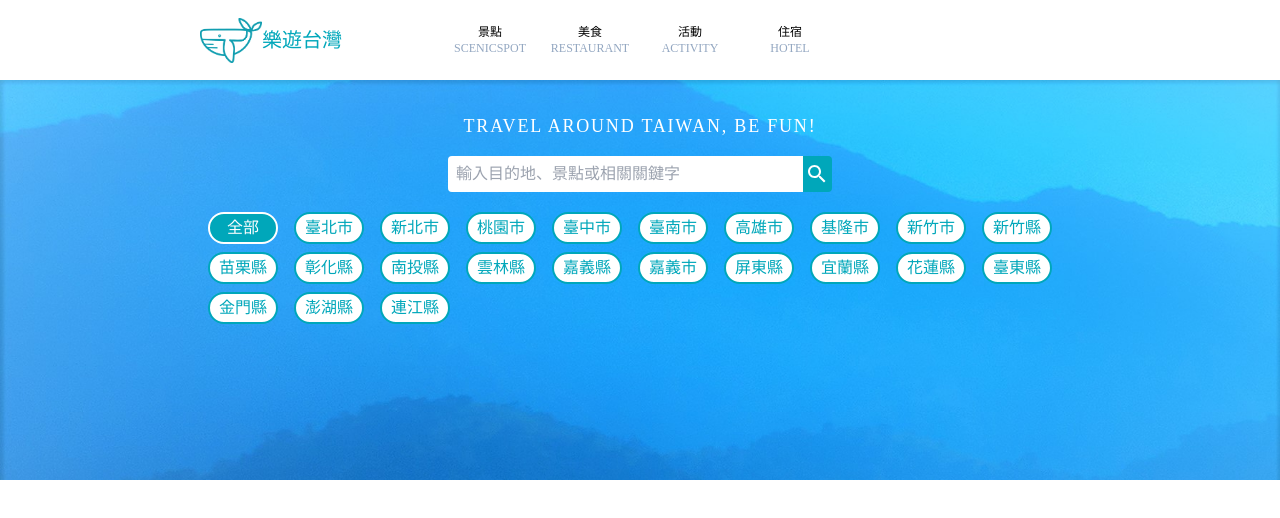
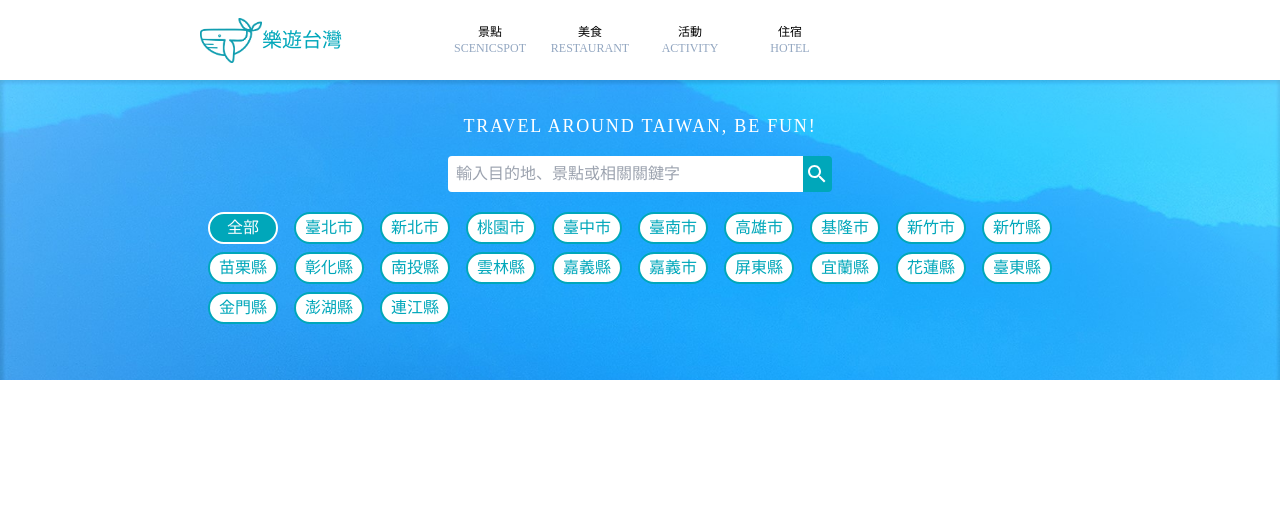
Before and after one commit to Zhima-Mochi/taiwan-tourism-web, a React (Create React App) app: page / in a window 1280 px wide. Shown: the top 518 px of the page. Built offline with nearby package versions, Linux system fonts and the light colour scheme; a web font is replaced by a local one.

Commit message:
fix very small device banner

```diff
--- a/src/assets/styles/_main.scss
+++ b/src/assets/styles/_main.scss
@@ -76,12 +76,16 @@
 
 .banner {
     background-image: url('../img/banner.jpeg');
-    height: 250px;
+    height: 300px;
     background-size: cover;
     background-repeat: no-repeat;
 
+    @include sm-width {
+        height: 250px;
+    }
+
     @include lg-width {
-        height: 400px;
+        height: 300px;
     }
 }
 
```
